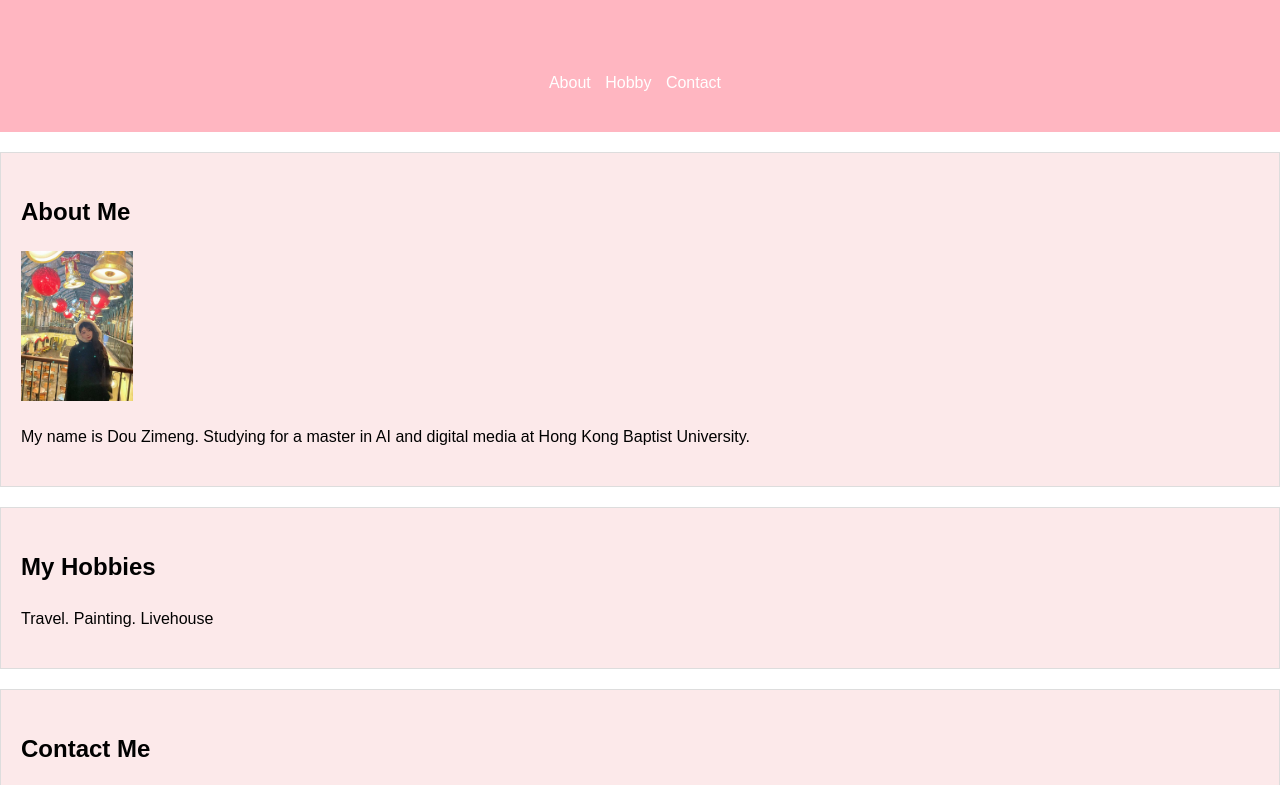
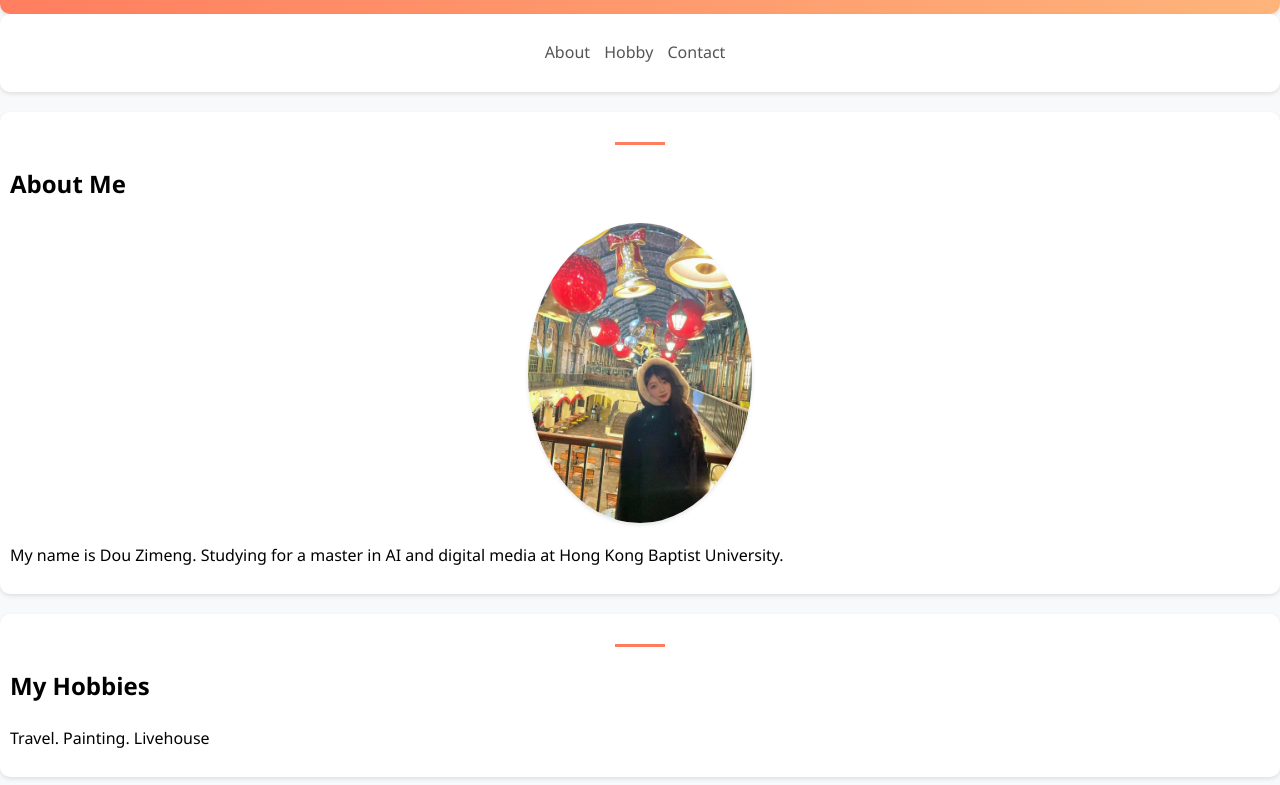
Before and after one commit to DouZimeng820/AIDM7350, a plain HTML site: page Douzimeng/index.html in a window 1280 px wide. Shown: the part 100-885 px from the top of the page. Drawn offline with Linux system fonts and the light colour scheme.

Commit message:
styles.css

```diff
--- a/Douzimeng/styles.css
+++ b/Douzimeng/styles.css
@@ -1,25 +1,27 @@
 body {
-    font-family: Arial, sans-serif;
+    font-family: 'Segoe UI', Tahoma, Geneva, Verdana, sans-serif;
     line-height: 1.6;
     margin: 0;
     padding: 0;
     position: relative;
     min-height: 100vh;
+    background-color: #f8f9fa;
 }
 
 header, nav, section, footer {
-    padding: 20px;
+    padding: 10px;
+    background-color: #fff;
+    border-radius: 10px;
+    box-shadow: 0 2px 4px rgba(0, 0, 0, 0.1);
 }
 
 header {
-    background: #ffb6c1;
+    background: linear-gradient(to right, #ff7e5f, #feb47b);
     color: #fff;
     text-align: center;
 }
 
 nav {
-    background: #ffb6c1;
-    color: #fff;
     text-align: center;
     margin-bottom: 20px;
 }
@@ -35,27 +37,43 @@ nav ul li {
 }
 
 nav a {
-    color: #fff;
+    color: #555;
     text-decoration: none;
+    transition: color 0.3s ease;
+}
+
+nav a:hover {
+    color: #ff7e5f;
 }
 
 section {
-    background: #fce9ea; /* Lighter pink color */
-    border: 1px solid #ddd;
     margin-bottom: 20px;
 }
 
 footer {
-    background: #ffb6c1;
+    background: linear-gradient(to right, #ff7e5f, #feb47b);
     color: #fff;
     text-align: center;
     padding: 10px;
     position: absolute;
-    bottom: -100px;
+    bottom: -110px;
     width: 100%;
 }
 
 .profile-picture {
-    max-width: 150px;
-    max-height: 150px;
+    display: block;
+    margin: 0 auto 20px;
+    border-radius: 50%;
+    box-shadow: 0 2px 4px rgba(0, 0, 0, 0.1);
+    max-width: 300px;
+    max-height: 300px;
 }
+
+h2::before {
+    content: "";
+    display: block;
+    width: 50px;
+    height: 3px;
+    background-color: #ff7e5f;
+    margin: 0 auto 20px;
+}
```
